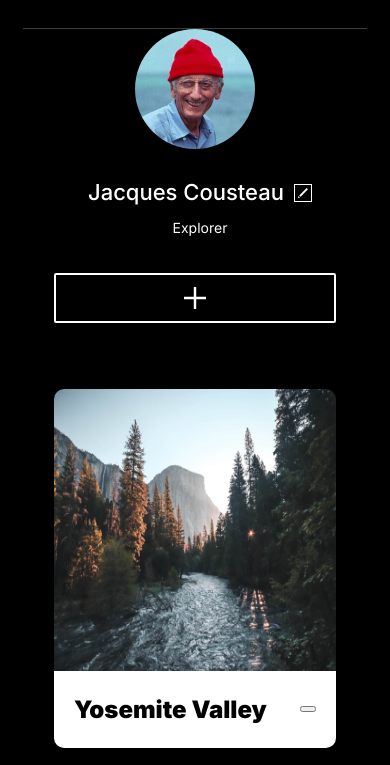
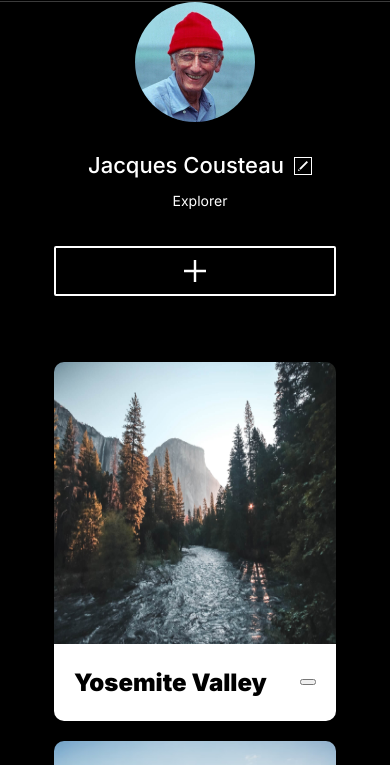
Before and after one commit to Marcus3278/Around-the-usa-, a plain HTML site: page index.html in a window 390 px wide. Shown: the part 105-870 px from the top of the page. Drawn offline with Linux system fonts and the light colour scheme.

Commit message:
Update page.css

```diff
--- a/blocks/page.css
+++ b/blocks/page.css
@@ -1,29 +1,18 @@
 .page {
   background-color: #000;
   color: #fff;
-  text-rendering: optimizeLegibility;
-  min-inline-size: 320px;
+  min-height: 100vh;
+}
+
+.page__section {
+  max-width: 880px;
+  width: 100%;
+  position: relative;
+  margin: 0 auto;
 }
 
 .page__content {
-  max-width: 880px;
-  width: 100%;
-  font-family: "Inter", "Arial", "Helvetica", sans-serif;
-  font-weight: 400;
-  margin: 0 auto;
-  padding: 45px 0 60px 0;
+  display: flex;
+  flex-direction: column;
+  min-height: 100vh;
 }
-
-@media screen and (max-width: 885px) {
-  .page__content {
-    display: flex;
-    flex-direction: column;
-    align-items: center;
-  }
-}
-
-@media screen and (max-width: 580px) {
-  .page__content {
-    padding: 28px 0 36px 0;
-  }
-}
```
